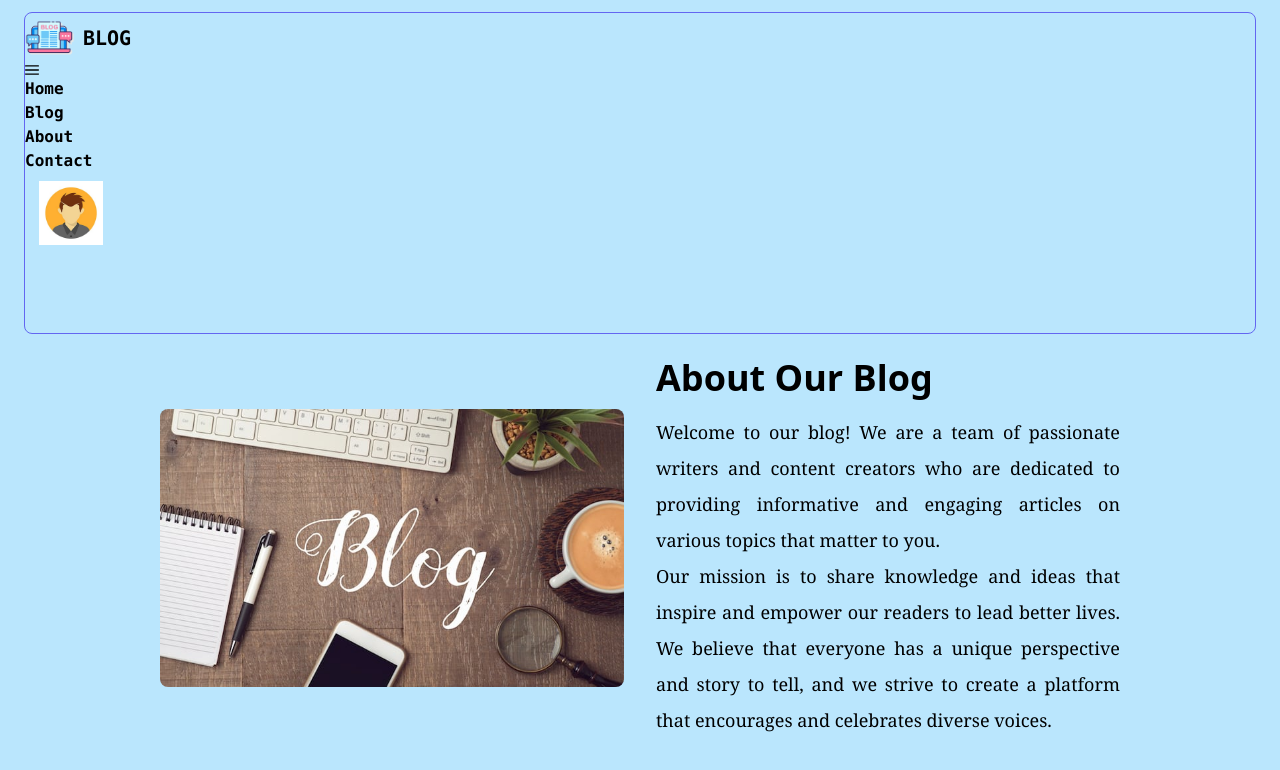
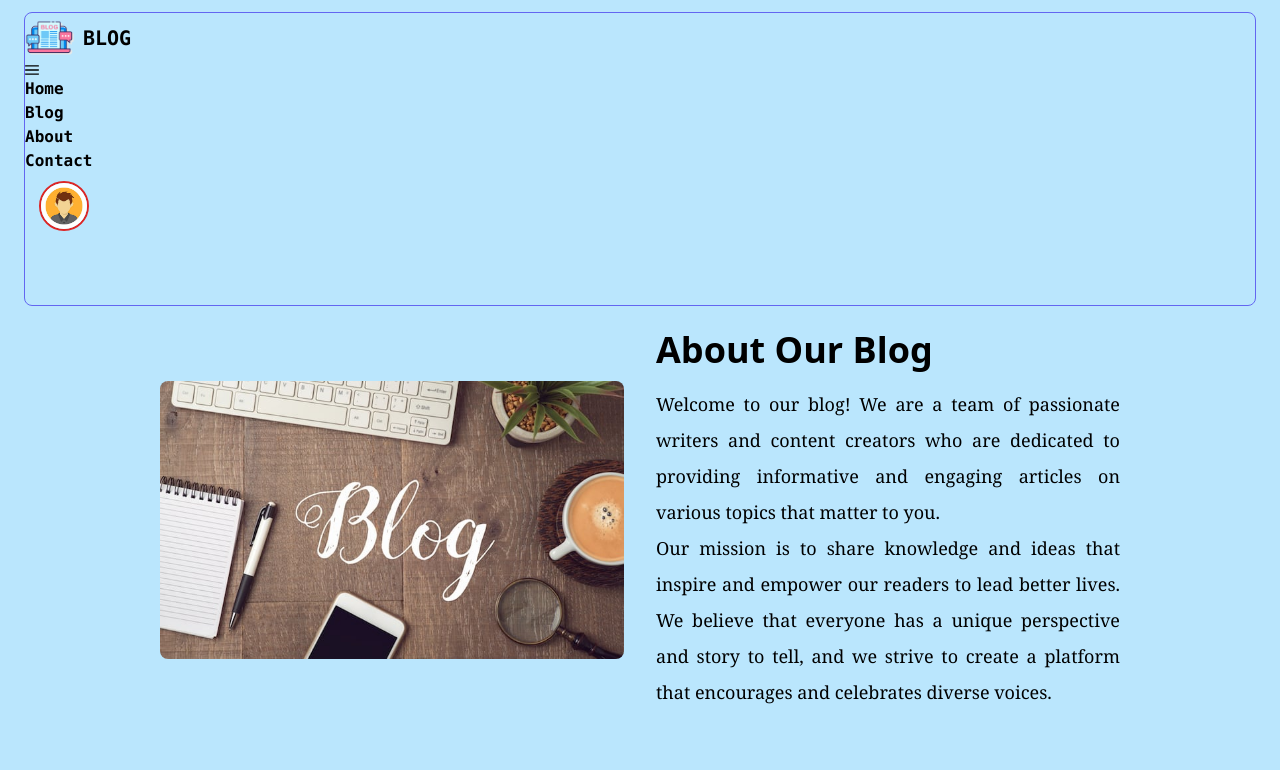
Before and after one commit to aliseyedi01/Next.js-Blog-App, a Next.js app: page /about in a window 1280 px wide. Shown: the top 770 px of the page. Built offline with nearby package versions, Linux system fonts and the light colour scheme.

Commit message:
style ( header ) : update size image

```diff
--- a/components/Header/Header.jsx
+++ b/components/Header/Header.jsx
@@ -47,14 +47,8 @@ export default function NavBar() {
 
   const startTemplate = (
     <div className="mr-6 flex items-center gap-2">
-      <Image
-        width="50"
-        height="50"
-        alt="blog"
-        src="/image/blog.png"
-        // src="https://cdn-icons-png.flaticon.com/512/1809/1809216.png"
-      />
-      <p className="font-mono text-xl uppercase font-bold">Blog</p>{" "}
+      <Image width="50" height="50" alt="blog" src="/image/blog.png" />
+      <p className="font-mono text-xl uppercase  font-bold">Blog</p>{" "}
     </div>
   );
 
@@ -73,14 +67,12 @@ export default function NavBar() {
         className="!border-none !outline-none !ring-0"
       />
       <Button text className="!border-none !outline-none !ring-0 py-2 grid place-items-center">
-        {/* <div className=" w-12 h-12   relative md:w-16 md:h-16  "> */}
-        <div className=" w-[3rem] h-[3rem]   relative md:w-16 md:h-16  ">
+        <div className=" w-[2rem] h-[2rem]   relative md:w-[50px] md:h-[50px]  rounded-full border-2 border-red-600 overflow-hidden ">
           <Image
-            width="100"
-            height="100"
+            width="50"
+            height="50"
             alt="blog"
             src="/image/avatar.jpg"
-            // src="https://png.pngtree.com/png-vector/20191101/ourmid/pngtree-male-avatar-simple-cartoon-design-png-image_1934458.jpg"
             className="rounded-full "
           />
         </div>
```
